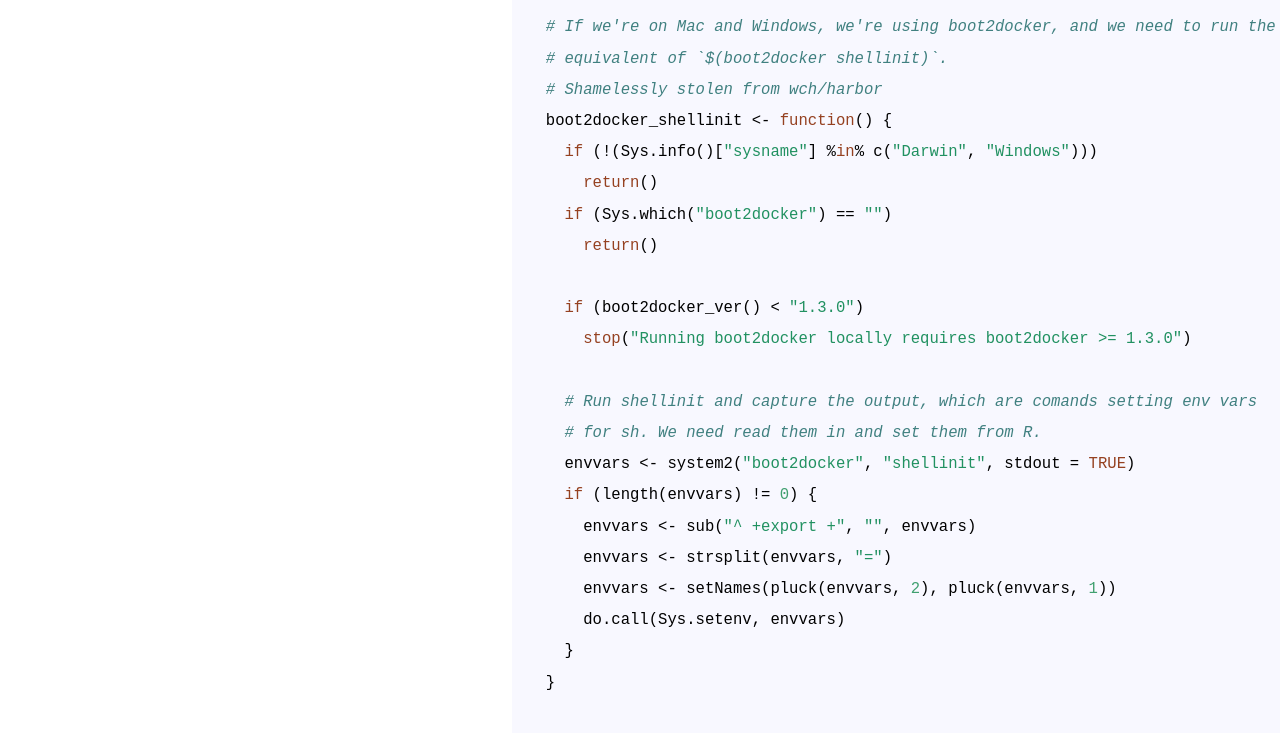
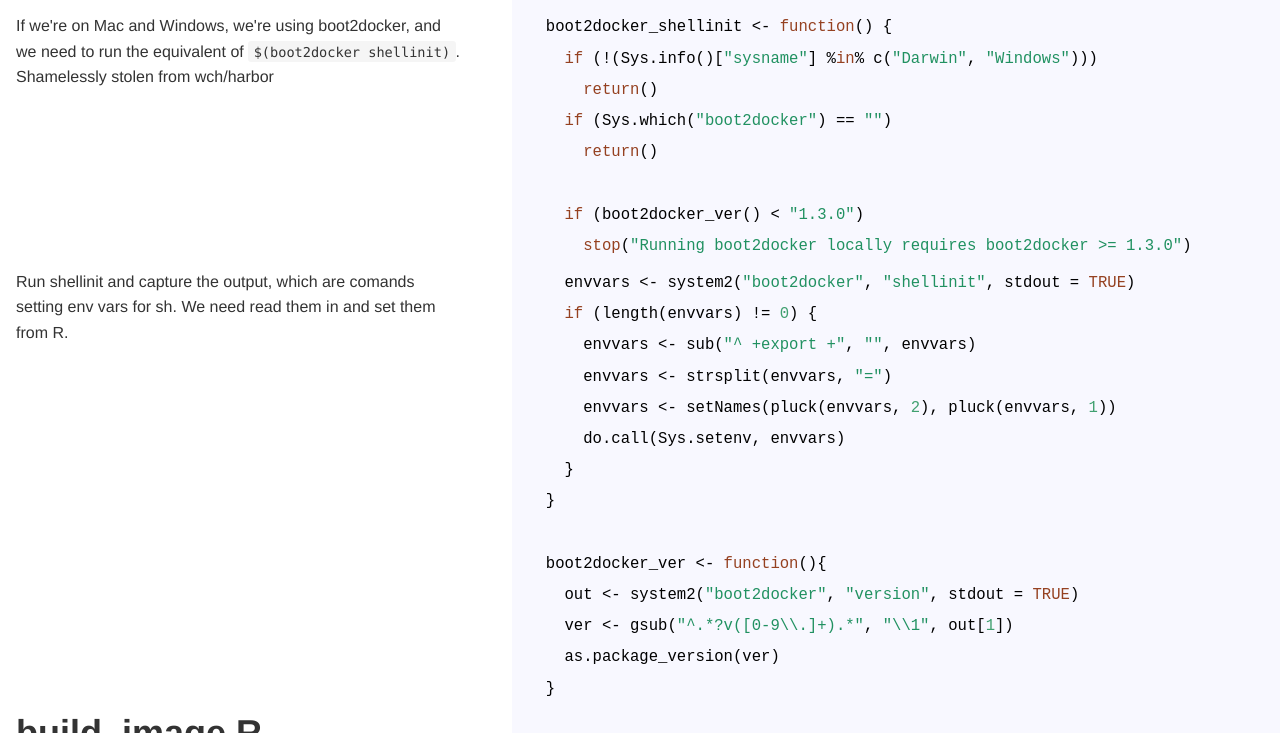
Before and after one commit to kirillseva/rain, a plain HTML site: page index.html in a window 1280 px wide. Shown: the part 58-791 px from the top of the page. Drawn offline with Linux system fonts and the light colour scheme.

Commit message:
Updated Rocco docs.

```diff
--- a/index.html
+++ b/index.html
@@ -90,15 +90,15 @@
         </div>
         <div class="section">
           <div class="markdown markdown-body">
+            <p>If we&#39;re on Mac and Windows, we&#39;re using boot2docker, and we need to run the
+equivalent of <code>$(boot2docker shellinit)</code>.
+Shamelessly stolen from wch/harbor</p>
 
           </div>
 
           <div class="code">
             <pre>
-              <code class="R"><span class="spacer"># If we're on Mac and Windows, we're using boot2docker, and we need to run the
-# equivalent of `$(boot2docker shellinit)`.
-# Shamelessly stolen from wch/harbor
-boot2docker_shellinit <- function() {
+              <code class="R"><span class="spacer">boot2docker_shellinit <- function() {
   if (!(Sys.info()["sysname"] %in% c("Darwin", "Windows")))
     return()
   if (Sys.which("boot2docker") == "")
@@ -106,10 +106,20 @@ boot2docker_shellinit <- function() {
 
   if (boot2docker_ver() < "1.3.0")
     stop("Running boot2docker locally requires boot2docker >= 1.3.0")
+</span></code>
+            </pre>
+          </div>
+        </div>
+        <div class="section">
+          <div class="markdown markdown-body">
+            <p>Run shellinit and capture the output, which are comands setting env vars
+for sh. We need read them in and set them from R.</p>
 
-  # Run shellinit and capture the output, which are comands setting env vars
-  # for sh. We need read them in and set them from R.
-  envvars <- system2("boot2docker", "shellinit", stdout = TRUE)
+          </div>
+
+          <div class="code">
+            <pre>
+              <code class="R"><span class="spacer">  envvars <- system2("boot2docker", "shellinit", stdout = TRUE)
   if (length(envvars) != 0) {
     envvars <- sub("^ +export +", "", envvars)
     envvars <- strsplit(envvars, "=")
```
